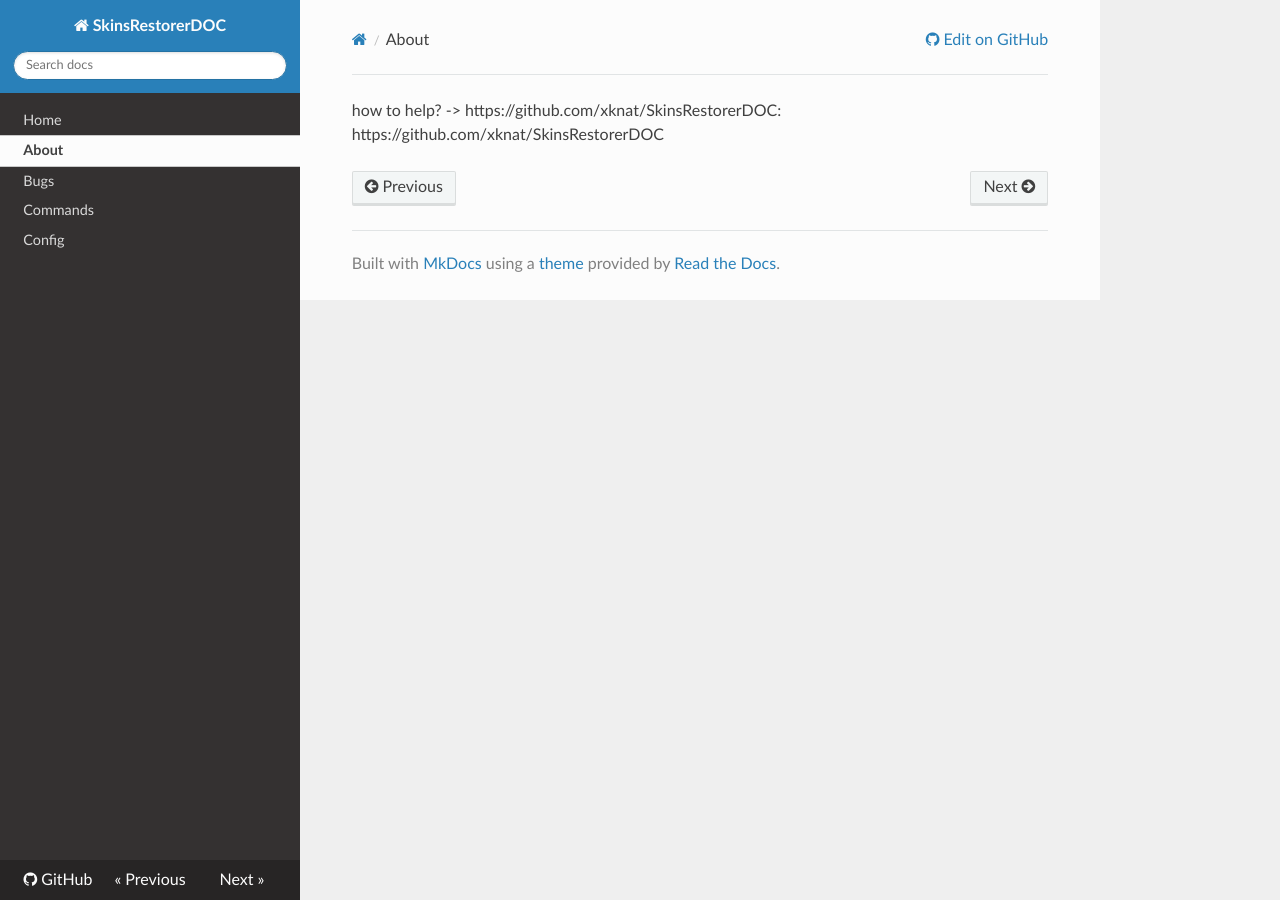
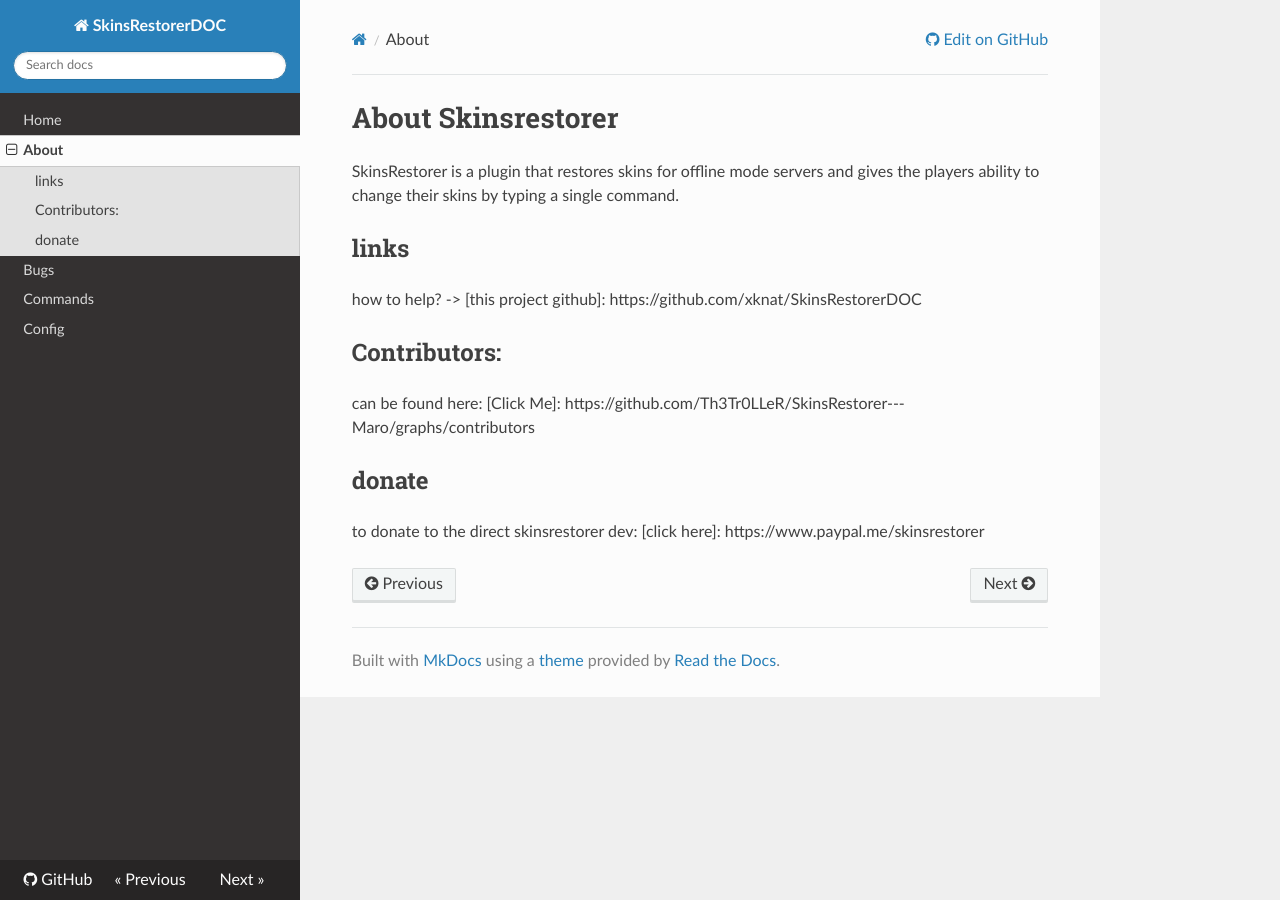
Before and after one commit to xknat/SkinsRestorerDOC, an MkDocs documentation site: the page built from docs/about.md, in a window 1280 px wide. Built offline with MkDocs 1.6.1, drawn with Linux system fonts in a browser that asks for light colours; nearby versions of some CDN libraries; old or Windows-style settings are respelled for this version of MkDocs.

Commit message:
update about

```diff
--- a/docs/about.md
+++ b/docs/about.md
@@ -1,4 +1,17 @@
-contri: xknat
+# About Skinsrestorer
+
+SkinsRestorer is a plugin that restores skins for offline mode servers and gives the players ability to change their skins by typing a single command.
+
+## links
 [Official Spigot page]: https://www.spigotmc.org/resources/skinsrestorer.2124/
-[Official Github page]: github.com/Th3Tr0LLeR/SkinsRestorer---Maro
-how to help? -> https://github.com/xknat/SkinsRestorerDOC: https://github.com/xknat/SkinsRestorerDOC
+
+[Official Github page]: https://github.com/Th3Tr0LLeR/SkinsRestorer---Maro
+
+how to help? -> [this project github]: https://github.com/xknat/SkinsRestorerDOC
+
+## Contributors:
+ can be found here: [Click Me]: https://github.com/Th3Tr0LLeR/SkinsRestorer---Maro/graphs/contributors
+
+
+## donate
+to donate to the direct skinsrestorer dev: [click here]: https://www.paypal.me/skinsrestorer
```
